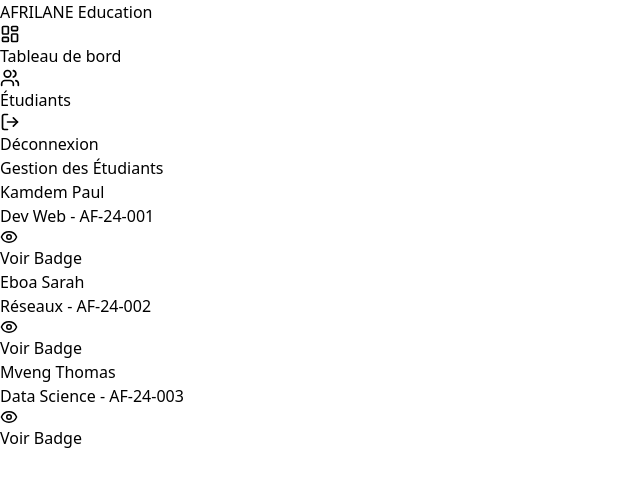
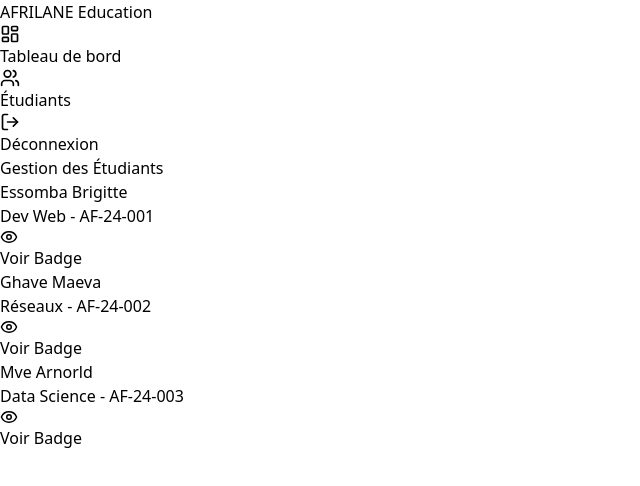
Before and after one commit to 7even5iv/afrilane-student-portal, a React (Vite) app: page /app/students in a window 1280 px wide. Shown: the top 486 px of the page, without its empty margins (0-640 px from the left). Built offline with nearby package versions, Linux system fonts and the light colour scheme.

Commit message:
fix: nettoyage des styles CSS par défaut de Vite

```diff
--- a/src/pages/Students.jsx
+++ b/src/pages/Students.jsx
@@ -4,9 +4,9 @@
 import { Eye } from 'lucide-react';
 
 const MOCK_STUDENTS = [
-  { id: 1, nom: "Kamdem Paul", filiere: "Dev Web", matricule: "AF-24-001" },
-  { id: 2, nom: "Eboa Sarah", filiere: "Réseaux", matricule: "AF-24-002" },
-  { id: 3, nom: "Mveng Thomas", filiere: "Data Science", matricule: "AF-24-003" },
+  { id: 1, nom: "Essomba Brigitte", filiere: "Dev Web", matricule: "AF-24-001" },
+  { id: 2, nom: "Ghave Maeva", filiere: "Réseaux", matricule: "AF-24-002" },
+  { id: 3, nom: "Mve Arnorld", filiere: "Data Science", matricule: "AF-24-003" },
 ];
 
 export default function Students() {
```
